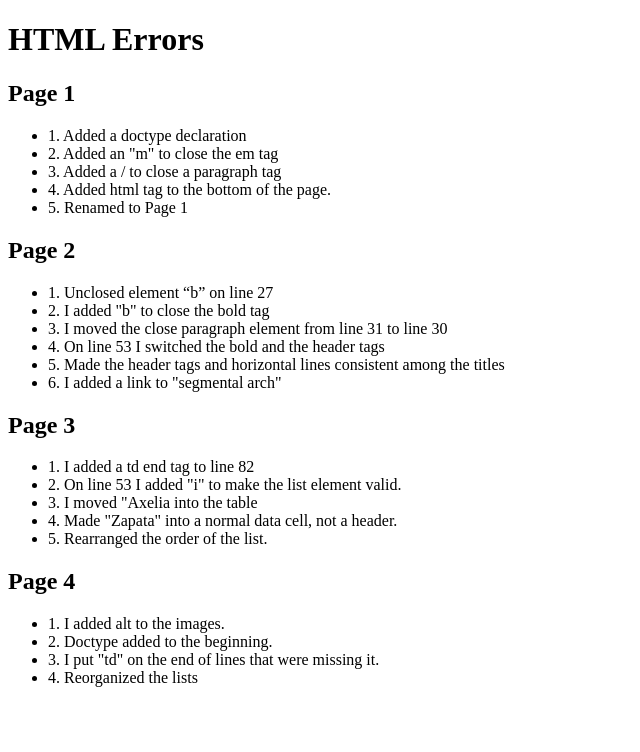
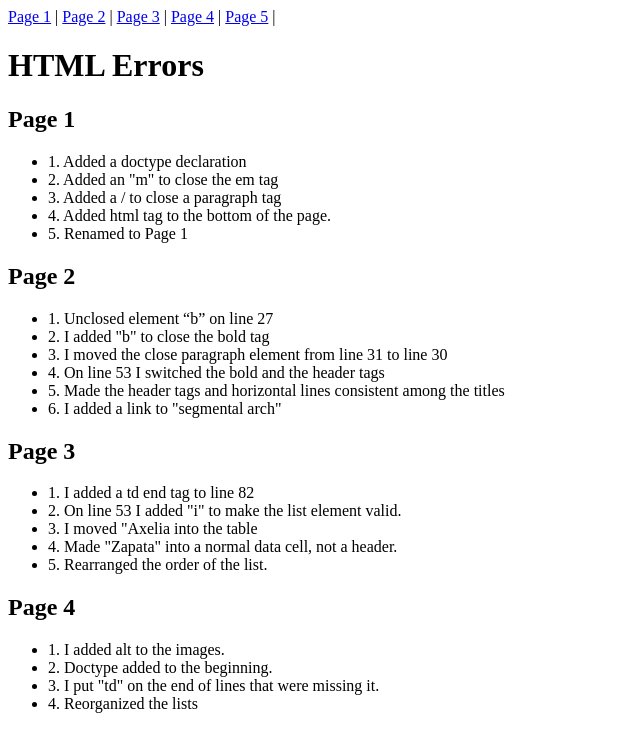
Before and after one commit to julialyons03/julialyons03.github.io, a plain HTML site: page html-midterm/page5.html in a window 1280 px wide. Shown: the whole page, without its empty margins (0-640 px from the left). Drawn offline with Linux system fonts and the light colour scheme.

Commit message:
Update page5.html

```diff
--- a/html-midterm/page5.html
+++ b/html-midterm/page5.html
@@ -7,6 +7,19 @@
     <title>HTML Errors</title>
 </head>
 <body>
+    <div class="navbar">
+        <a href="https://julialyons03.github.io/html-midterm/page1.html">Page 1</a>
+        <span> | </span>
+        <a href="https://julialyons03.github.io/html-midterm/page2.html">Page 2</a>
+        <span> | </span>
+        <a href="https://julialyons03.github.io/html-midterm/page3.html">Page 3</a>
+        <span> | </span>
+        <a href="https://julialyons03.github.io/html-midterm/page4.html">Page 4</a>
+        <span> | </span>
+        <a href="https://julialyons03.github.io/html-midterm/page5.html">Page 5</a>
+        <span> | </span>
+    </div>
+
     <h1>HTML Errors</h1>
 
     <p><h2><strong>Page 1</strong></h2>
```
